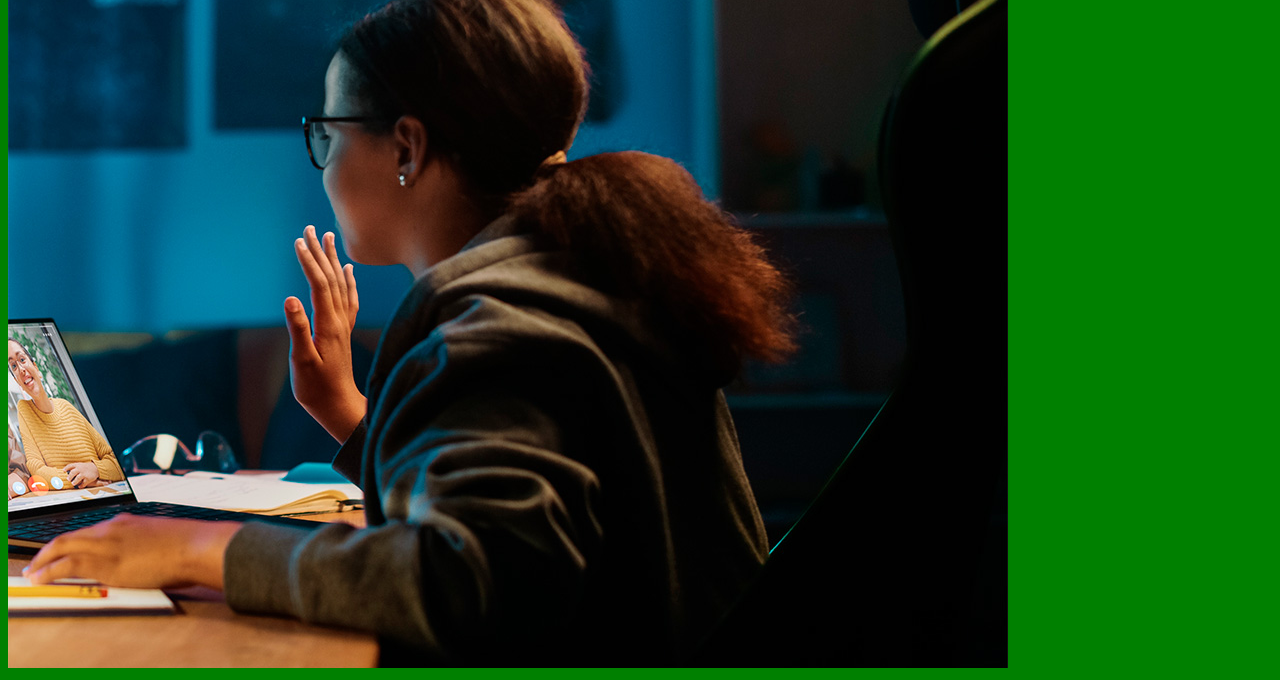
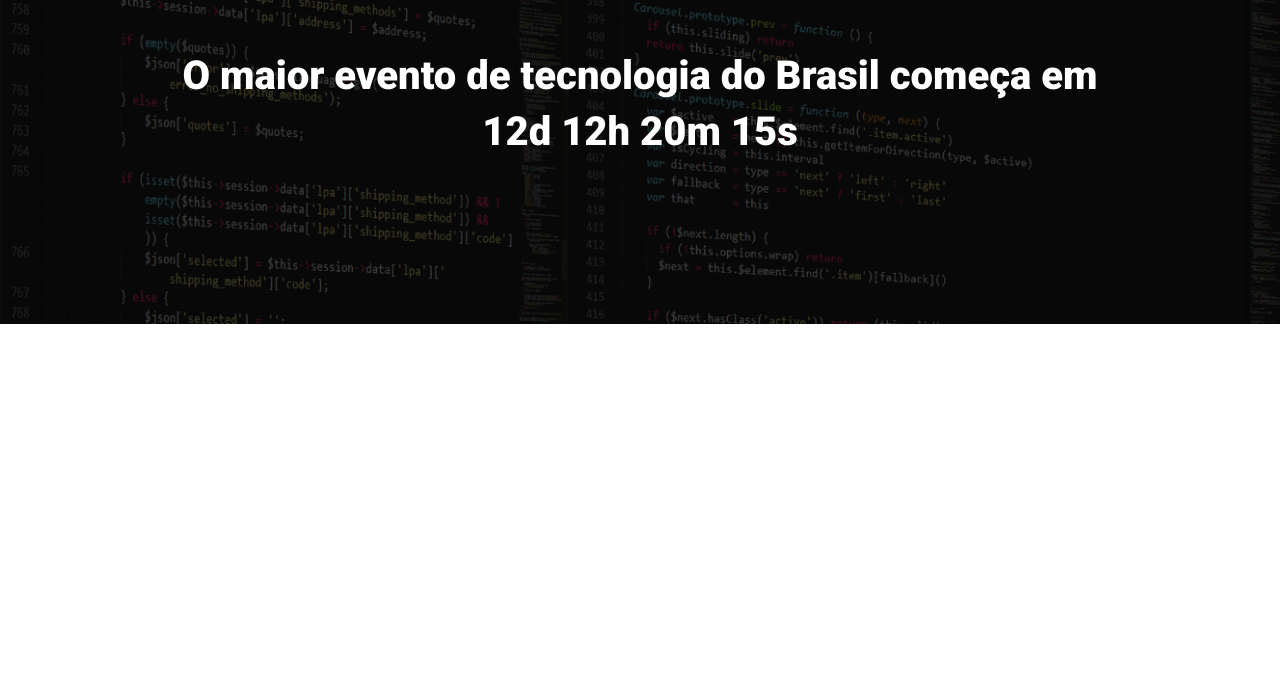
Before and after one commit to zBrunoBessa/ebac_tech-talks, a website built with Parcel: page src/index.html in a window 1280 px wide. Shown: the part 160-840 px from the top of the page. After the commit the page ends 800 px from the top, so only its background shows below. Built offline with nearby package versions, Linux system fonts and the light colour scheme.

Commit message:
criando o hero

```diff
--- a/src/index.html
+++ b/src/index.html
@@ -1,15 +1,25 @@
 <!DOCTYPE html>
-<html lang="en">
+<html lang="pt-BR">
 <head>
     <meta charset="UTF-8">
     <meta http-equiv="X-UA-Compatible" content="IE=edge">
     <meta name="viewport" content="width=device-width, initial-scale=1.0">
-    <title>Document</title>
+    <title>EBAC Tech Talks</title>
     <link rel="stylesheet" href="styles/main.scss">
+    <link rel="preconnect" href="https://fonts.googleapis.com">
+    <link rel="preconnect" href="https://fonts.gstatic.com" crossorigin>
+    <link href="https://fonts.googleapis.com/css2?family=Lobster&family=Pacifico&family=Roboto:wght@400;700;900&display=swap" rel="stylesheet">
 </head>
 <body>
-    <h1>Ola</h1>
-    <img src="./images/backend.png" alt="">
+    <header class="hero">
+        <div class="container">
+            <img class="hero__logo" src="./images/ebac_logo.svg" alt="EBAC">
+            <p class="hero__text">
+                O maior evento de tecnologia do Brasil começa em 12d 12h 20m 15s
+            </p>
+        </div>
+
+    </header>
     <script src="scripts/main.js"></script>
 </body>
 </html>
--- /dev/null
+++ b/src/styles/_hero.scss
@@ -0,0 +1,53 @@
+.hero {
+    padding-top: 64px;
+    padding-bottom: 100px;
+    background-image: url(../images/fundo.png);
+    background-repeat: no-repeat;
+    background-size: cover;
+    position: relative;
+
+    .container {
+        position: relative;
+    }
+
+    &::before {
+        position: absolute;
+        top: 0;
+        left: 0;
+        width: 100%;
+        height: 100%;
+        background-color: #000;
+        content: '';
+        opacity: .7;
+    }
+
+    &__text {
+        margin-top: 64px;
+        margin-bottom: 64px;
+        font-size: 40px;
+        line-height: 56px;
+        font-weight: 800;
+        text-align: center;
+    }
+
+    &__logo {
+        display: block;
+        margin: 0 auto;
+        height: 80px;
+    }
+
+    @media(max-width: 640px) {
+        padding: 40px 0;
+
+        &__logo {
+            height: 40px;
+        }
+
+        &__text {
+            font-size: 22px;
+            line-height: 24px;
+            margin: 24px 0;
+        }
+
+    }
+}
--- a/src/styles/main.scss
+++ b/src/styles/main.scss
@@ -1,3 +1,23 @@
-body {
-    background-color: green;
+@use 'hero';
+
+* {
+    margin: 0;
+    padding: 0;
+    box-sizing: border-box;
+    font-family: Roboto, sans-serif;
+    color: #fff;
 }
+
+.container {
+    max-width: 960px;
+    width: 100%;
+    margin: 0 auto;
+
+    @media (max-width: 640px) {
+        max-width: 80%;
+    }
+
+    @media (max-width: 1024px) {
+        max-width: 90%;
+    }
+}
```
